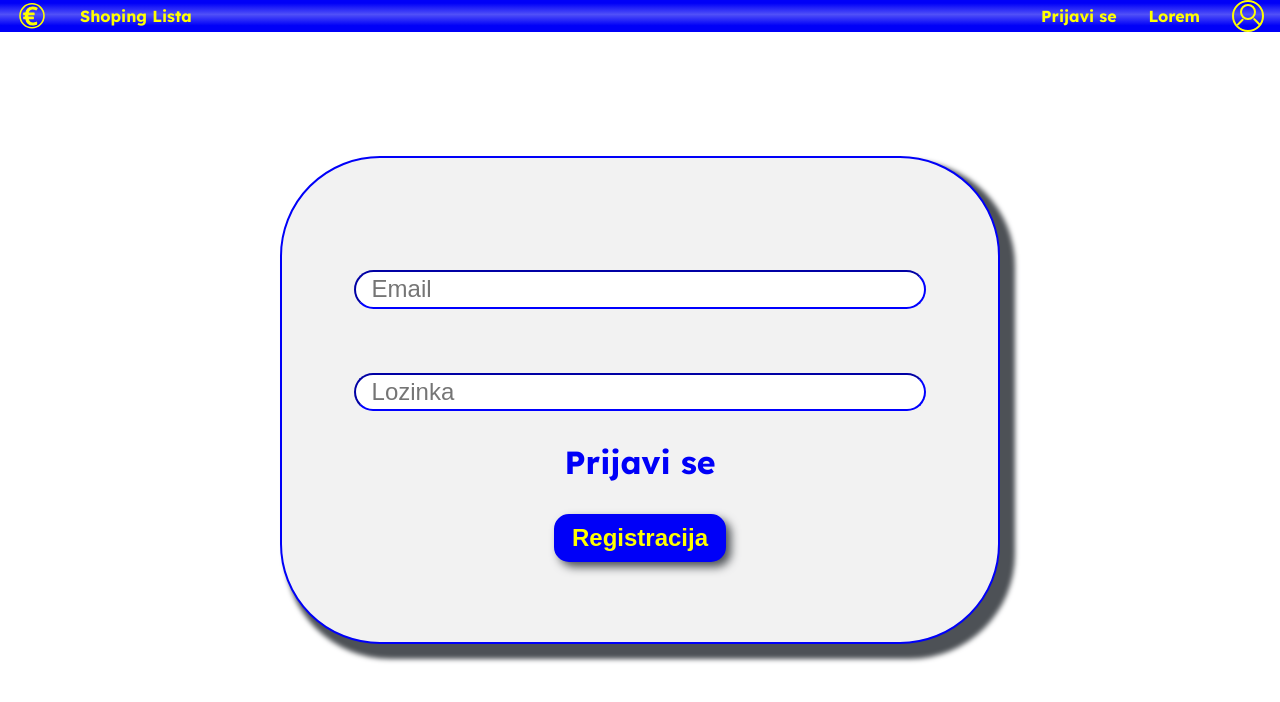
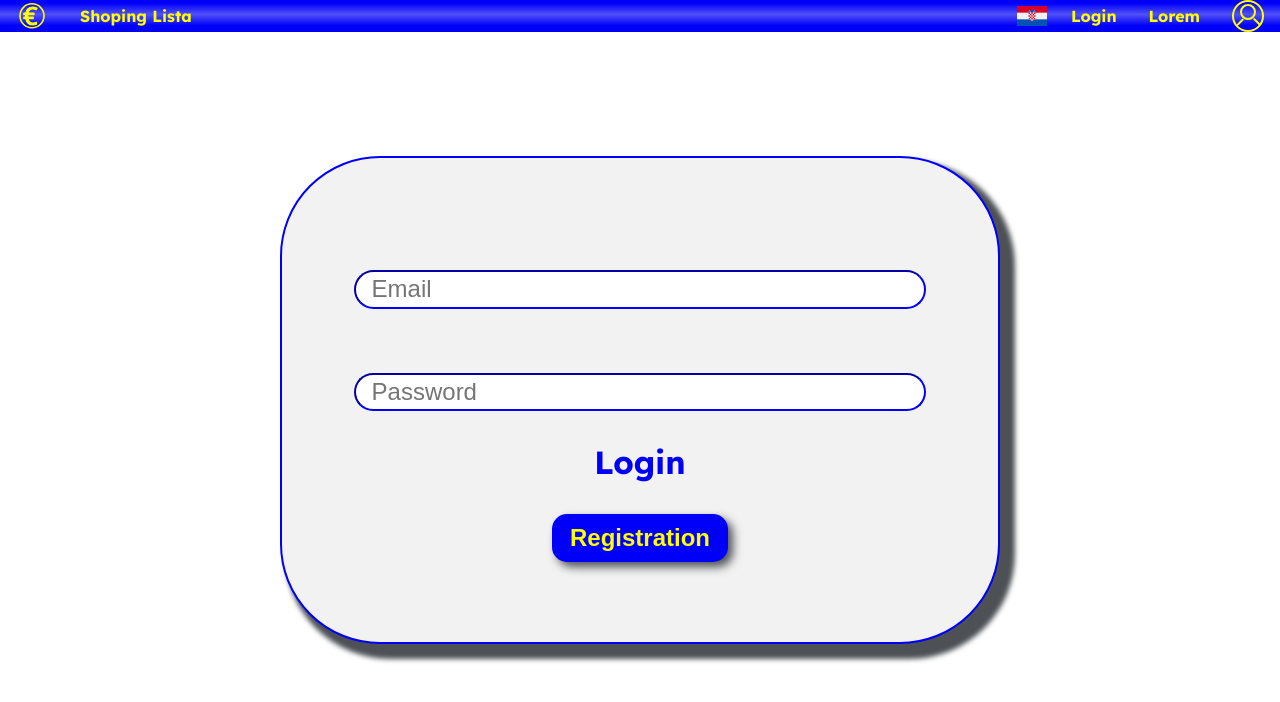
Before and after one commit to BrunoVelcl/price_tracker_frontend, a React (Vite) app: page /login in a window 1280 px wide. Shown: the top 702 px of the page. Built offline with nearby package versions, Linux system fonts and the light colour scheme.

Commit message:
Language selector -add english translation -add language selector component to navbar -add animations to selector -add assets (flag svg's)

```diff
--- /dev/null
+++ b/src/assets/british_flag.tsx
@@ -0,0 +1,28 @@
+export default function BritishFlag() {
+    return (
+	<>
+	    <svg width={30} height={20} viewBox="0 0 30 20" fill="none">
+		<rect width={30} height={20} fill="#F5F5F5" />
+		<rect width={1876} height={988} transform="translate(-1294 -900)" fill="white" />
+		<path d="M30 0.00012207H0V20H30V0.00012207Z" fill="#F0F0F0" />
+		<path d="M16.875 0H13.125V8.1248H0V11.8747H13.125V19.9995H16.875V11.8747H30V8.1248H16.875V0Z" fill="#D80027" />
+		<path d="M23.0742 13.4779L30.0009 17.326V13.4779H23.0742Z" fill="#0052B4" />
+		<path d="M18.2617 13.4779L30.0009 19.9995V18.1554L21.5813 13.4779H18.2617Z" fill="#0052B4" />
+		<path d="M26.8739 19.9995L18.2617 15.2146V19.9995H26.8739Z" fill="#0052B4" />
+		<path d="M18.2617 13.4779L30.0009 19.9995V18.1554L21.5813 13.4779H18.2617Z" fill="#F0F0F0" />
+		<path d="M18.2617 13.4779L30.0009 19.9995V18.1554L21.5813 13.4779H18.2617Z" fill="#D80027" />
+		<path d="M5.29341 13.4778L0 16.4185V13.4778H5.29341Z" fill="#0052B4" />
+		<path d="M11.7397 14.3071V19.9995H1.49414L11.7397 14.3071Z" fill="#0052B4" />
+		<path d="M8.41951 13.4779L0 18.1554V19.9995L11.7391 13.4779H8.41951Z" fill="#D80027" />
+		<path d="M6.92665 6.52159L0 2.67346V6.52159H6.92665Z" fill="#0052B4" />
+		<path d="M11.7391 6.52159L0 0V1.84414L8.41951 6.52159H11.7391Z" fill="#0052B4" />
+		<path d="M3.12695 0L11.7392 4.78491V0H3.12695Z" fill="#0052B4" />
+		<path d="M11.7391 6.52159L0 0V1.84414L8.41951 6.52159H11.7391Z" fill="#F0F0F0" />
+		<path d="M11.7391 6.52159L0 0V1.84414L8.41951 6.52159H11.7391Z" fill="#D80027" />
+		<path d="M24.707 6.5217L30.0004 3.58093V6.5217H24.707Z" fill="#0052B4" />
+		<path d="M18.2617 5.69233V0H28.5072L18.2617 5.69233Z" fill="#0052B4" />
+		<path d="M21.5813 6.52159L30.0009 1.84414V0L18.2617 6.52159H21.5813Z" fill="#D80027" />
+	    </svg>
+	</>
+    );
+}
--- /dev/null
+++ b/src/assets/croatian_flag.tsx
@@ -0,0 +1,44 @@
+export default function CroatianFlag() {
+    return (
+	<>
+	    <svg width={30} height={20} viewBox="0 0 30 20" fill="none">
+		<rect width={30} height={20} fill="#F5F5F5" />
+		<rect width={1876} height={988} transform="translate(-624 -224)" fill="white" />
+		<path d="M30 0H0V20H30V0Z" fill="#F0F0F0" />
+		<path d="M30 0H0V6.66665H30V0Z" fill="#D80027" />
+		<path d="M30 13.3334H0V20H30V13.3334Z" fill="#0052B4" />
+		<path
+		    d="M17.6083 6.9565H15.8691L16.1591 4.78251L17.3185 3.9129L18.4779 4.78251V6.52167L17.6083 6.9565Z"
+		    fill="#338AF3"
+		/>
+		<path
+		    d="M12.391 6.9565H14.1302L13.8403 4.78251L12.6809 3.9129L11.5215 4.78251V6.52167L12.391 6.9565Z"
+		    fill="#338AF3"
+		/>
+		<path d="M16.1587 6.9565H13.8398V4.78251L14.9993 3.9129L16.1587 4.78251V6.9565Z" fill="#0052B4" />
+		<path
+		    d="M11.5215 6.52167V11.3044C11.5215 12.4432 12.0716 13.4559 12.92 14.0909L13.5287 13.9385L14.2968 14.7113C14.5239 14.758 14.7589 14.7827 14.9997 14.7827C15.2391 14.7827 15.4729 14.7584 15.6989 14.7121L16.5757 13.982L17.0793 14.0895C17.9274 13.4547 18.4779 12.4429 18.4779 11.3044V6.52173L11.5215 6.52167Z"
+		    fill="#F0F0F0"
+		/>
+		<path d="M12.9128 6.52185H11.5215V7.91319H12.9128V6.52185Z" fill="#D80027" />
+		<path d="M15.696 6.52185H14.3047V7.91319H15.696V6.52185Z" fill="#D80027" />
+		<path d="M18.4792 6.52185H17.0879V7.91319H18.4792V6.52185Z" fill="#D80027" />
+		<path d="M14.3034 7.91302H12.9121V9.30436H14.3034V7.91302Z" fill="#D80027" />
+		<path d="M17.0866 7.91302H15.6953V9.30436H17.0866V7.91302Z" fill="#D80027" />
+		<path d="M12.9128 9.30414H11.5215V10.6955H12.9128V9.30414Z" fill="#D80027" />
+		<path d="M14.3034 10.6953H12.9121V12.0866H14.3034V10.6953Z" fill="#D80027" />
+		<path d="M15.696 9.30414H14.3047V10.6955H15.696V9.30414Z" fill="#D80027" />
+		<path d="M18.4792 9.30414H17.0879V10.6955H18.4792V9.30414Z" fill="#D80027" />
+		<path d="M17.0866 10.6953H15.6953V12.0866H17.0866V10.6953Z" fill="#D80027" />
+		<path d="M15.696 12.087H14.3047V13.4783H15.696V12.087Z" fill="#D80027" />
+		<path
+		    d="M12.9128 12.0867H11.6113C11.7307 12.6039 11.9654 13.0772 12.2873 13.4781H12.9128V12.0867Z"
+		    fill="#D80027"
+		/>
+		<path d="M17.0879 13.478H17.7135C18.0354 13.0771 18.27 12.6038 18.3894 12.0867H17.0879V13.478Z" fill="#D80027" />
+		<path d="M12.9121 13.478V14.0851C13.3168 14.3896 13.7896 14.608 14.3034 14.7127V13.478H12.9121Z" fill="#D80027" />
+		<path d="M15.6953 13.478V14.7127C16.2091 14.608 16.682 14.3896 17.0866 14.0851V13.478H15.6953Z" fill="#D80027" />
+	    </svg>
+	</>
+    );
+}
--- /dev/null
+++ b/src/components/buttons/LanguageSelector.tsx
@@ -0,0 +1,43 @@
+import { useState } from "react";
+import CroatianFlag from "../../assets/croatian_flag";
+import BritishFlag from "../../assets/british_flag";
+import { changeLanguage } from "i18next";
+
+const languages = [
+    {short: "hr", svg: CroatianFlag},
+    {short: "en", svg: BritishFlag},
+]
+
+export default function LanguageSelector() {
+
+    const [isPressed, setIsPressed] = useState(false);
+    const [langIndex, setLangIndex] = useState(0);
+
+    const buttonClass = "lang-button";
+    const selectButtonClass = buttonClass + " " + "select-button";
+
+    const changeLangHandler = (index: number) => {
+	setIsPressed(false);
+	setLangIndex(index);
+	changeLanguage(languages[index].short);
+    }
+
+    return(
+	<>
+	    { (isPressed) && languages.map((Lang, index) => {
+		if(index !== langIndex){
+		    return (
+			<button
+			key={"langButton" + index}
+			className={selectButtonClass}
+			onClick={() => changeLangHandler(index)}
+			>
+			    {Lang.svg()}
+			</button>
+		    );
+		}})
+	    }
+	    <button className={buttonClass} onClick={() => setIsPressed(true)}>{languages[langIndex].svg()}</button>
+	</>
+    );
+}
--- a/src/components/navbar/Navbar.css
+++ b/src/components/navbar/Navbar.css
@@ -71,6 +71,10 @@ nav {
 	h1:hover {
 	    transform: scale(1.05);
 	}
+
+	.lang-button {
+	    padding: 0 0.5rem 0 0.5rem;
+	}
     }
 }
 
@@ -96,8 +100,42 @@ nav {
 .nav-button:hover {
     background: var(--button-hover-background);
 }
-.nav-button.active {
-    background-color: red;
+
+.lang-button {
+    display: flex;
+    align-items: center;
+    justify-content: center;
+    height: 100%;
+    margin: 0;
+    font-family: inherit;
+    font-weight: bold;
+    font-size: 1rem;
+    svg {
+	display: block;
+	overflow: hidden;
+    }
+}
+.lang-button:hover {
+    background: var(--button-hover-background);
+}
+
+@keyframes pop-in {
+    0% {
+	opacity: 0;
+	transform: scale(0.1);
+    }
+
+    65% {
+	opacity: 1;
+	transform: scale(1.2);
+    }
+    100% {
+	opacity: 1;
+	transform: scale(1);
+    }
+}
+.select-button {
+   animation: pop-in 0.3s ease-in;
 }
 
 .hamburger {
--- a/src/components/navbar/Navbar.tsx
+++ b/src/components/navbar/Navbar.tsx
@@ -8,13 +8,14 @@ import { AnimatePresence, motion } from 'motion/react'
 import { NavLink } from 'react-router'
 import ExitAnimationLink from './../ExitAnimationLink'
 import AnchorsFromTwoDimArray from './AnchorsFromTwoDimArray'
+import LanguageSelector from '../buttons/LanguageSelector'
 
 const navButtons = [
     ["loginButton", "/login"],
     ["Lorem", "/lorem"],
 ];
 
-const iconReplacements = [["Moj profil", "/profile"]];
+const iconReplacements = [["myProfile", "/profile"]];
 
 export default function Navbar() {
 
@@ -46,6 +47,8 @@ export default function Navbar() {
 		    <NavLink to="/" end><h1>Shoping Lista</h1></NavLink>
 		</section>
 		<section>
+
+		    <LanguageSelector />
 
 		    {getNavButtons(navButtons)}
 
--- /dev/null
+++ b/src/locales/en/translation.json
@@ -0,0 +1,14 @@
+{
+    "pageDoesNotExist": "Page does not exist",
+    "enterValidEmail": "Enter valid email",
+    "passwordToShort": "Password must be at least 8 characters long",
+    "passwordToLong": "Password can't contain more than 32 characters",
+    "passwordMissmatch": "Passwords don't match",
+    "registrationPageHeader": "Registration",
+    "emailFieldLabel": "Email",
+    "passwordFieldLabel": "Password",
+    "passwordConfirmationFieldLabel": "Repeat Password",
+    "registerButton": "Register",
+    "loginButton": "Login",
+    "myProfile": "My Profile"
+}
--- a/src/locales/hr/translation.json
+++ b/src/locales/hr/translation.json
@@ -9,5 +9,6 @@
     "passwordFieldLabel": "Lozinka",
     "passwordConfirmationFieldLabel": "Potvrdite Lozinku",
     "registerButton": "Registriraj",
-    "loginButton": "Prijavi se"
+    "loginButton": "Prijavi se",
+    "myProfile": "Moj Profil"
 }
--- a/src/util/i18n/i18n.ts
+++ b/src/util/i18n/i18n.ts
@@ -1,17 +1,20 @@
 import i18n from 'i18next'
 import { initReactI18next } from 'react-i18next'
 import hr from './../../locales/hr/translation.json'
+import en from './../../locales/en/translation.json'
+
 
 
 const resources = {
-  hr: { translation: hr }
+  hr: { translation: hr },
+  en: { translation: en }
 };
 
 i18n
   .use(initReactI18next) // passes i18n down to react-i18next
   .init({
     resources,
-    lng: "hr", // language to use, more information here: https://www.i18next.com/overview/configuration-options#languages-namespaces-resources
+    lng: "en", // language to use, more information here: https://www.i18next.com/overview/configuration-options#languages-namespaces-resources
     // you can use the i18n.changeLanguage function to change the language manually: https://www.i18next.com/overview/api#changelanguage
     // if you're using a language detector, do not define the lng option
 
```
